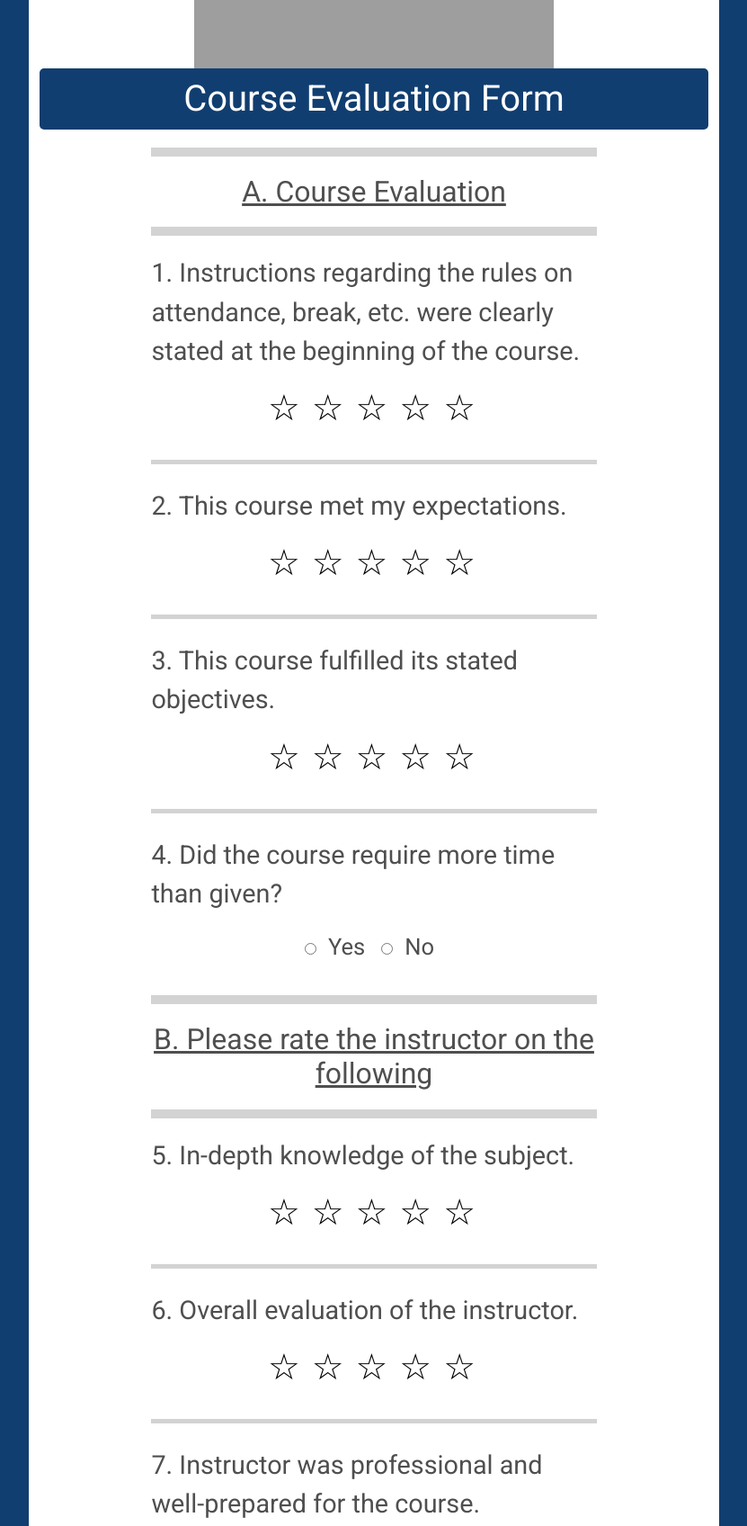
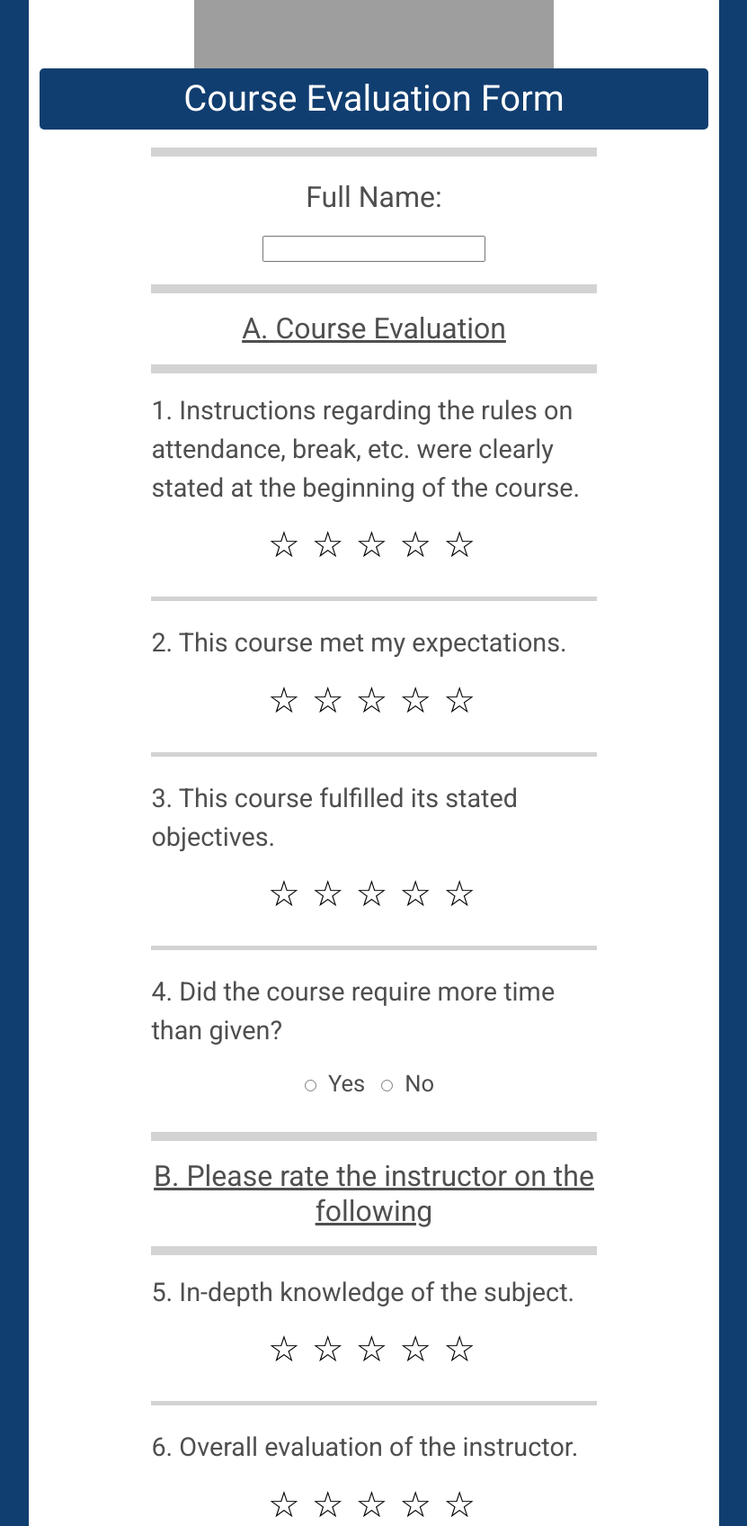
Before and after one commit to gabegomez000/miamireSurveyFormProject, a Flask app: template templates/survey.html in a window 1280 px wide. Shown: the part 224-1920 px from the top of the page at 90% size, without its empty margins (224-1055 px from the left). Run offline with Flask 3, Linux system fonts and the light colour scheme; the template is opened without the code that fills it: most values are stand-ins (such as "Sample title", 1, 10 or a date in 2020); grey boxes are pictures that could not be loaded.

Commit message:
Adding name field and reformatting field names
Added a new question to the survey form for the respondent's full name. Also added a new field in the .csv file to store the full name as part of the survey response.

Changed all question fields from "questionx" to "ques_x," resulting in less empty space when viewing the .csv file in Excel.

```diff
--- a/app.py
+++ b/app.py
@@ -11,8 +11,8 @@ def survey():
     # Check if the form has been submitted
 
     if request.method == 'POST':
-        questions = ['question1', 'question2', 'question3', 'question4', 'question5', 'question6', 'question7',
-                     'question8', 'question9', 'question10', 'question11', 'question12']
+        questions = ['ques_1', 'ques_2', 'ques_3', 'ques_4', 'ques_5', 'ques_6', 'ques_7',
+                     'ques_8', 'ques_9', 'ques_10', 'ques_11', 'ques_12']
 
         for question in questions:
             answer = request.form.get(question)
@@ -28,7 +28,7 @@ def survey():
             agreement = 'refused'
 
         # Update the answers dictionary with the modified response
-        answers = request.form.to_dict() # Answers = form answers
+        answers = request.form.to_dict()  # Answers = form answers
         answers['agreement'] = agreement
         write_to_csv(answers)
         submitted = True
@@ -40,9 +40,9 @@ def survey():
 
 
 def write_to_csv(answers):
-    fieldnames = ['identifier', 'date', 'time', 'agreement',
-                  'question1', 'question2', 'question3', 'question4', 'question5', 'question6', 'question7',
-                  'question8', 'question9', 'question10', 'question11', 'question12']
+    fieldnames = ['identifier', 'submissionDate', 'submissionTime', 'agreement', 'fullName',
+                  'ques_1', 'ques_2', 'ques_3', 'ques_4', 'ques_5', 'ques_6', 'ques_7',
+                  'ques_8', 'ques_9', 'ques_10', 'ques_11', 'ques_12']
     static_dir = os.path.join(os.getcwd(), 'static')
     file_path = os.path.join(static_dir, 'responses.csv')
     file_exists = os.path.isfile(file_path)
--- a/static/dateTimeScript.js
+++ b/static/dateTimeScript.js
@@ -9,6 +9,6 @@ function getCurrentDateTime() {
 // Populate the hidden fields with the current date and time
 window.addEventListener("DOMContentLoaded", function() {
     const dateTime = getCurrentDateTime();
-    document.getElementById("date").value = dateTime.date;
-    document.getElementById("time").value = dateTime.time;
+    document.getElementById("submissionDate").value = dateTime.date;
+    document.getElementById("submissionTime").value = dateTime.time;
 });
--- a/templates/survey.html
+++ b/templates/survey.html
@@ -45,10 +45,14 @@
                         <input type="hidden" name="identifier" value="{{ identifier }}">
 
                         <!-- Hidden Field for date -->
-                        <input type="hidden" name="date" id="date" value="">
+                        <input type="hidden" name="submissionDate" id="submissionDate" value="">
 
                         <!-- Hidden Field for time -->
-                        <input type="hidden" name="time" id="time" value="">
+                        <input type="hidden" name="submissionTime" id="submissionTime" value="">
+
+                        <hr class="hr-top">
+                        <label for="nameField">Full Name:</label><br>
+                        <input type="text" id="nameField" name="fullName"><br>
 
                         <hr class="hr-top">
                         <h2>A. Course Evaluation</h2>
@@ -57,18 +61,18 @@
                         <div class="star-rating">
                             <p class="question-container">1. Instructions regarding the rules on attendance, break, etc. were
                                 clearly stated at the beginning of the course.</p>
-                            <input type="radio" id="q1rating1" name="question1" value="1" {% if question1 == '1' %}checked{% endif %}>
+                            <input type="radio" id="q1rating1" name="ques_1" value="1" {% if ques_1 == '1' %}checked{% endif %}>
                             <label for="q1rating1"></label>
-                            <input type="radio" id="q1rating2" name="question1" value="2" {% if question1 == '2' %}checked{% endif %}>
+                            <input type="radio" id="q1rating2" name="ques_1" value="2" {% if ques_1 == '2' %}checked{% endif %}>
                             <label for="q1rating2"></label>
-                            <input type="radio" id="q1rating3" name="question1" value="3" {% if question1 == '3' %}checked{% endif %}>
+                            <input type="radio" id="q1rating3" name="ques_1" value="3" {% if ques_1 == '3' %}checked{% endif %}>
                             <label for="q1rating3"></label>
-                            <input type="radio" id="q1rating4" name="question1" value="4" {% if question1 == '4' %}checked{% endif %}>
+                            <input type="radio" id="q1rating4" name="ques_1" value="4" {% if ques_1 == '4' %}checked{% endif %}>
                             <label for="q1rating4"></label>
-                            <input type="radio" id="q1rating5" name="question1" value="5" {% if question1 == '5' %}checked{% endif %}>
+                            <input type="radio" id="q1rating5" name="ques_1" value="5" {% if ques_1 == '5' %}checked{% endif %}>
                             <label for="q1rating5"></label>
                         </div>
-                        {% if error_message and not question1 %}
+                        {% if error_message and not ques_1 %}
                             <p class="error-message error-container">{{ error_message }}</p>
                         {% endif %}
 
@@ -77,18 +81,18 @@
                         <!-- Add more questions and input fields as needed -->
                         <div class="star-rating">
                             <p class="question-container">2. This course met my expectations.</p>
-                            <input type="radio" id="q2rating1" name="question2" value="1" {% if question2 == '1' %}checked{% endif %}>
+                            <input type="radio" id="q2rating1" name="ques_2" value="1" {% if ques_2 == '1' %}checked{% endif %}>
                             <label for="q2rating1"></label>
-                            <input type="radio" id="q2rating2" name="question2" value="2" {% if question2 == '2' %}checked{% endif %}>
+                            <input type="radio" id="q2rating2" name="ques_2" value="2" {% if ques_2 == '2' %}checked{% endif %}>
                             <label for="q2rating2"></label>
-                            <input type="radio" id="q2rating3" name="question2" value="3" {% if question2 == '3' %}checked{% endif %}>
+                            <input type="radio" id="q2rating3" name="ques_2" value="3" {% if ques_2 == '3' %}checked{% endif %}>
                             <label for="q2rating3"></label>
-                            <input type="radio" id="q2rating4" name="question2" value="4" {% if question2 == '4' %}checked{% endif %}>
+                            <input type="radio" id="q2rating4" name="ques_2" value="4" {% if ques_2 == '4' %}checked{% endif %}>
                             <label for="q2rating4"></label>
-                            <input type="radio" id="q2rating5" name="question2" value="5" {% if question2 == '5' %}checked{% endif %}>
+                            <input type="radio" id="q2rating5" name="ques_2" value="5" {% if ques_2 == '5' %}checked{% endif %}>
                             <label for="q2rating5"></label>
                         </div>
-                        {% if error_message and not question2 %}
+                        {% if error_message and not ques_2 %}
                             <p class="error-message error-container">{{ error_message }}</p>
                         {% endif %}
 
@@ -96,18 +100,18 @@
 
                         <div class="star-rating">
                             <p class="question-container">3. This course fulfilled its stated objectives.</p>
-                            <input type="radio" id="q3rating1" name="question3" value="1" {% if question3 == '1' %}checked{% endif %}>
+                            <input type="radio" id="q3rating1" name="ques_3" value="1" {% if ques_3 == '1' %}checked{% endif %}>
                             <label for="q3rating1"></label>
-                            <input type="radio" id="q3rating2" name="question3" value="2" {% if question3 == '2' %}checked{% endif %}>
+                            <input type="radio" id="q3rating2" name="ques_3" value="2" {% if ques_3 == '2' %}checked{% endif %}>
                             <label for="q3rating2"></label>
-                            <input type="radio" id="q3rating3" name="question3" value="3" {% if question3 == '3' %}checked{% endif %}>
+                            <input type="radio" id="q3rating3" name="ques_3" value="3" {% if ques_3 == '3' %}checked{% endif %}>
                             <label for="q3rating3"></label>
-                            <input type="radio" id="q3rating4" name="question3" value="4" {% if question3 == '4' %}checked{% endif %}>
+                            <input type="radio" id="q3rating4" name="ques_3" value="4" {% if q3ues_ == '4' %}checked{% endif %}>
                             <label for="q3rating4"></label>
-                            <input type="radio" id="q3rating5" name="question3" value="5" {% if question3 == '5' %}checked{% endif %}>
+                            <input type="radio" id="q3rating5" name="ques_3" value="5" {% if ques_3 == '5' %}checked{% endif %}>
                             <label for="q3rating5"></label>
                         </div>
-                        {% if error_message and not question3 %}
+                        {% if error_message and not ques_3 %}
                             <p class="error-message error-container">{{ error_message }}</p>
                         {% endif %}
 
@@ -117,16 +121,16 @@
                             <p class="question-container">4. Did the course require more time than given?</p>
                             <div>
                                 <div class="radio-button">
-                                    <input type="radio" id="q4-yes" name="question4" value="1" {% if question4 == '1' %}checked{% endif %}>
+                                    <input type="radio" id="q4-yes" name="ques_4" value="1" {% if ques_4 == '1' %}checked{% endif %}>
                                     <label for="q4-yes">Yes</label>
                                 </div>
                                 <div class="radio-button">
-                                    <input type="radio" id="q4-no" name="question4" value="5" {% if question4 == '5' %}checked{% endif %}>
+                                    <input type="radio" id="q4-no" name="ques_4" value="5" {% if ques_4 == '5' %}checked{% endif %}>
                                     <label for="q4-no">No</label>
                                 </div>
                             </div>
                         </div>
-                        {% if error_message and not question4 %}
+                        {% if error_message and not ques_4 %}
                             <p class="error-message error-container">{{ error_message }}</p>
                         {% endif %}
 
@@ -136,18 +140,18 @@
 
                         <div class="star-rating">
                             <p class="question-container">5. In-depth knowledge of the subject.</p>
-                            <input type="radio" id="q5rating1" name="question5" value="1" {% if question5 == '1' %}checked{% endif %}>
+                            <input type="radio" id="q5rating1" name="ques_5" value="1" {% if ques_5 == '1' %}checked{% endif %}>
                             <label for="q5rating1"></label>
-                            <input type="radio" id="q5rating2" name="question5" value="2" {% if question5 == '2' %}checked{% endif %}>
+                            <input type="radio" id="q5rating2" name="ques_5" value="2" {% if ques_5 == '2' %}checked{% endif %}>
                             <label for="q5rating2"></label>
-                            <input type="radio" id="q5rating3" name="question5" value="3" {% if question5 == '3' %}checked{% endif %}>
+                            <input type="radio" id="q5rating3" name="ques_5" value="3" {% if ques_5 == '3' %}checked{% endif %}>
                             <label for="q5rating3"></label>
-                            <input type="radio" id="q5rating4" name="question5" value="4" {% if question5 == '4' %}checked{% endif %}>
+                            <input type="radio" id="q5rating4" name="ques_5" value="4" {% if ques_5 == '4' %}checked{% endif %}>
                             <label for="q5rating4"></label>
-                            <input type="radio" id="q5rating5" name="question5" value="5" {% if question5 == '5' %}checked{% endif %}>
+                            <input type="radio" id="q5rating5" name="ques_5" value="5" {% if ques_5 == '5' %}checked{% endif %}>
                             <label for="q5rating5"></label>
                         </div>
-                        {% if error_message and not question5 %}
+                        {% if error_message and not ques_5 %}
                             <p class="error-message error-container">{{ error_message }}</p>
                         {% endif %}
 
@@ -155,18 +159,18 @@
 
                         <div class="star-rating">
                             <p class="question-container">6. Overall evaluation of the instructor.</p>
-                            <input type="radio" id="q6rating1" name="question6" value="1" {% if question6 == '1' %}checked{% endif %}>
+                            <input type="radio" id="q6rating1" name="ques_6" value="1" {% if ques_6 == '1' %}checked{% endif %}>
                             <label for="q6rating1"></label>
-                            <input type="radio" id="q6rating2" name="question6" value="2" {% if question6 == '2' %}checked{% endif %}>
+                            <input type="radio" id="q6rating2" name="ques_6" value="2" {% if ques_6 == '2' %}checked{% endif %}>
                             <label for="q6rating2"></label>
-                            <input type="radio" id="q6rating3" name="question6" value="3" {% if question6 == '3' %}checked{% endif %}>
+                            <input type="radio" id="q6rating3" name="ques_6" value="3" {% if ques_6 == '3' %}checked{% endif %}>
                             <label for="q6rating3"></label>
-                            <input type="radio" id="q6rating4" name="question6" value="4" {% if question6 == '4' %}checked{% endif %}>
+                            <input type="radio" id="q6rating4" name="ques_6" value="4" {% if ques_6 == '4' %}checked{% endif %}>
                             <label for="q6rating4"></label>
-                            <input type="radio" id="q6rating5" name="question6" value="5" {% if question6 == '5' %}checked{% endif %}>
+                            <input type="radio" id="q6rating5" name="ques_6" value="5" {% if ques_6 == '5' %}checked{% endif %}>
                             <label for="q6rating5"></label>
                         </div>
-                        {% if error_message and not question6 %}
+                        {% if error_message and not ques_6 %}
                             <p class="error-message error-container">{{ error_message }}</p>
                         {% endif %}
 
@@ -174,18 +178,18 @@
 
                         <div class="star-rating">
                             <p class="question-container">7. Instructor was professional and well-prepared for the course.</p>
-                            <input type="radio" id="q7rating1" name="question7" value="1" {% if question7 == '1' %}checked{% endif %}>
+                            <input type="radio" id="q7rating1" name="ques_7" value="1" {% if ques_7 == '1' %}checked{% endif %}>
                             <label for="q7rating1"></label>
-                            <input type="radio" id="q7rating2" name="question7" value="2" {% if question7 == '2' %}checked{% endif %}>
+                            <input type="radio" id="q7rating2" name="ques_7" value="2" {% if ques_7 == '2' %}checked{% endif %}>
                             <label for="q7rating2"></label>
-                            <input type="radio" id="q7rating3" name="question7" value="3" {% if question7 == '3' %}checked{% endif %}>
+                            <input type="radio" id="q7rating3" name="ques_7" value="3" {% if ques_7 == '3' %}checked{% endif %}>
                             <label for="q7rating3"></label>
-                            <input type="radio" id="q7rating4" name="question7" value="4" {% if question7 == '4' %}checked{% endif %}>
+                            <input type="radio" id="q7rating4" name="ques_7" value="4" {% if ques_7 == '4' %}checked{% endif %}>
                             <label for="q7rating4"></label>
-                            <input type="radio" id="q7rating5" name="question7" value="5" {% if question7 == '5' %}checked{% endif %}>
+                            <input type="radio" id="q7rating5" name="ques_7" value="5" {% if ques_7 == '5' %}checked{% endif %}>
                             <label for="q7rating5"></label>
                         </div>
-                        {% if error_message and not question7 %}
+                        {% if error_message and not ques_7 %}
                             <p class="error-message error-container">{{ error_message }}</p>
                         {% endif %}
 
@@ -195,15 +199,15 @@
                         with a company, proprietary school, etc.?</p>
                         <div>
                             <div class="radio-button">
-                                <input type="radio" id="q8-yes" name="question8" value="5" {% if question8 == '5' %}checked{% endif %}>
+                                <input type="radio" id="q8-yes" name="ques_8" value="5" {% if ques_8 == '5' %}checked{% endif %}>
                                 <label for="q8-yes">Yes</label>
                             </div>
                             <div class="radio-button">
-                                <input type="radio" id="q8-no" name="question8" value="1" {% if question8 == '1' %}checked{% endif %}>
+                                <input type="radio" id="q8-no" name="ques_8" value="1" {% if ques_8 == '1' %}checked{% endif %}>
                                 <label for="q8-no">No</label>
                             </div>
                         </div>
-                        {% if error_message and not question8 %}
+                        {% if error_message and not q8 %}
                             <p class="error-message error-container">{{ error_message }}</p>
                         {% endif %}
 
@@ -212,15 +216,15 @@
                         <p class="question-container">9. Was the MIAMI staff professional?</p>
                         <div>
                             <div class="radio-button">
-                                <input type="radio" id="q9-yes" name="question9" value="5" {% if question9 == '5' %}checked{% endif %}>
+                                <input type="radio" id="q9-yes" name="ques_9" value="5" {% if ques_9 == '5' %}checked{% endif %}>
                                 <label for="q9-yes">Yes</label>
                             </div>
                             <div class="radio-button">
-                                <input type="radio" id="q9-no" name="question9" value="1" {% if question9 == '1' %}checked{% endif %}>
+                                <input type="radio" id="q9-no" name="ques_9" value="1" {% if ques_9 == '1' %}checked{% endif %}>
                                 <label for="q9-no">No</label>
                             </div>
                         </div>
-                        {% if error_message and not question9 %}
+                        {% if error_message and not ques_9 %}
                             <p class="error-message error-container">{{ error_message }}</p>
                         {% endif %}
 
@@ -232,12 +236,12 @@
                             <p class="question-container">10. Would you recommend this course to a person considering this program?
                             Please explain why.</p>
                             <div>
-                                <label for="question10"></label>
-                                <textarea id="question10" name="question10"
-                                          style="font-size: 14px; width: 80%; height: 100px">{{ question10 }}</textarea>
+                                <label for="ques_10"></label>
+                                <textarea id="ques_10" name="ques_10"
+                                          style="font-size: 14px; width: 80%; height: 100px">{{ ques_10 }}</textarea>
                             </div>
                         </div>
-                        {% if error_message and not question10 %}
+                        {% if error_message and not ques_10 %}
                             <p class="error-message error-container">{{ error_message }}</p>
                         {% endif %}
 
@@ -247,12 +251,12 @@
                             <p class="question-container">11. What is the most important thing you will utilize from this class?
                             Please explain why.</p>
                             <div>
-                                <label for="question11"></label>
-                                <textarea id="question11" name="question11"
-                                          style="font-size: 14px; width: 80%; height: 100px">{{ question11 }}</textarea>
+                                <label for="ques_11"></label>
+                                <textarea id="ques_11" name="ques_11"
+                                          style="font-size: 14px; width: 80%; height: 100px">{{ q11 }}</textarea>
                             </div>
                         </div>
-                        {% if error_message and not question11 %}
+                        {% if error_message and not ques_11 %}
                             <p class="error-message error-container">{{ error_message }}</p>
                         {% endif %}
 
@@ -261,12 +265,12 @@
                         <div>
                             <p class="question-container">12. How did you hear about this class?</p>
                             <div>
-                                <label for="question12"></label>
-                                <textarea id="question12" name="question12"
-                                          style="font-size: 14px; width: 80%; height: 100px">{{ question12 }}</textarea>
+                                <label for="ques_12"></label>
+                                <textarea id="ques_12" name="ques_12"
+                                          style="font-size: 14px; width: 80%; height: 100px">{{ ques_12 }}</textarea>
                             </div>
                         </div>
-                        {% if error_message and not question12 %}
+                        {% if error_message and not ques_12 %}
                             <p class="error-message error-container">{{ error_message }}</p>
                         {% endif %}
 
```
